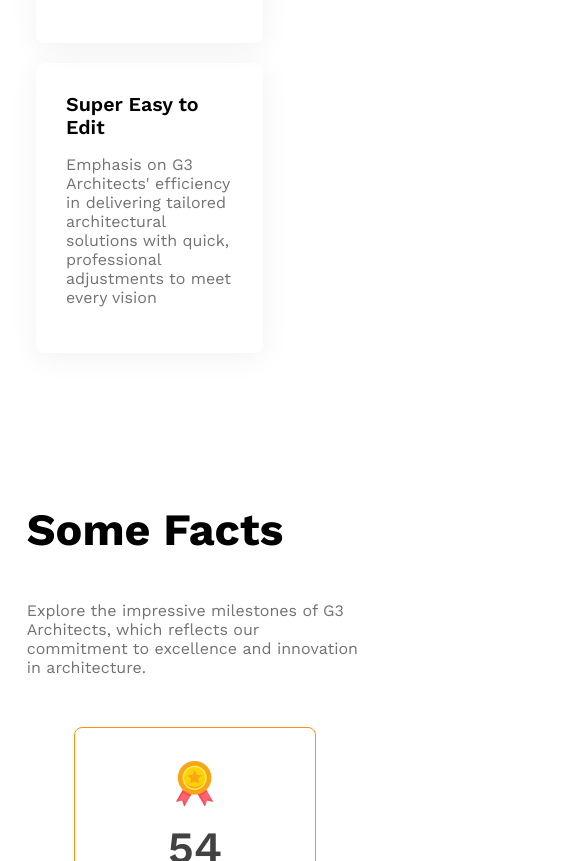
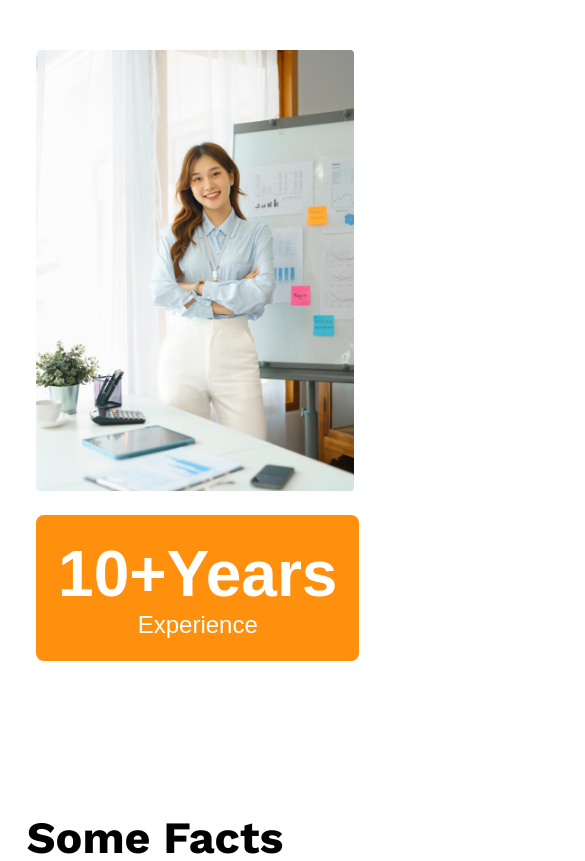
Before and after one commit to humayra24/G3Sophia, a plain HTML site: page index.html in a window 390 px wide. Shown: the part 4493-5354 px from the top of the page, 585 px wide, since content can reach past the window. Drawn offline with nearby package versions, Linux system fonts and the light colour scheme.

Commit message:
Making features section responsive

```diff
--- a/index.html
+++ b/index.html
@@ -67,7 +67,7 @@
                     <p class="text-light-grey">Emphasis on G3 Architects' efficiency in delivering tailored architectural solutions with quick, professional adjustments to meet every vision</p>
                  </div>
             </div>
-            <div>
+            <div class="featured-architect">
                 <img src="images/architect.png" alt="">
                 <button id="experience-badge" class="btn-primary">
                     <span id="experience-year">10+Years</span>
--- a/styles/architects.css
+++ b/styles/architects.css
@@ -224,6 +224,10 @@ main > section {
     margin-bottom: 0px;
 }
 
+.featured-architect img {
+        width: 100%;
+}
+
 #experience-badge {
     padding: 45px 42px;
     font-size: 1.5rem;
@@ -239,10 +243,13 @@ main > section {
 /* responsive media query */
 
 @media screen and (max-width: 576px) {
-    .navbar, .nav-links, .teams {
+    .navbar,
+    .nav-links,
+    .teams,
+    .features {
         flex-direction: column;
+    }
 
-    }
     .banner-content {
         width: 100%;
     }
@@ -267,11 +274,21 @@ main > section {
     .facts-description {
         margin-bottom: 50px;
    }
+
+   #experience-badge {
+    margin: 20px auto;
+    padding: 22px;
+   }
+
+   .features {
+    gap: 50px;
+   }
 }
 
 /* medium-sized devices  */
 @media screen and (min-width: 577px) and (max-width: 992px) {
-    .teams {
+    .teams,
+    .features {
         flex-direction: column;
         gap: 10px;
     }
@@ -300,4 +317,9 @@ main > section {
         gap: 20px;
     }
 
+    #experience-badge {
+    margin: 20px auto;
+    padding: 22px;
+   }
+
 }
```
